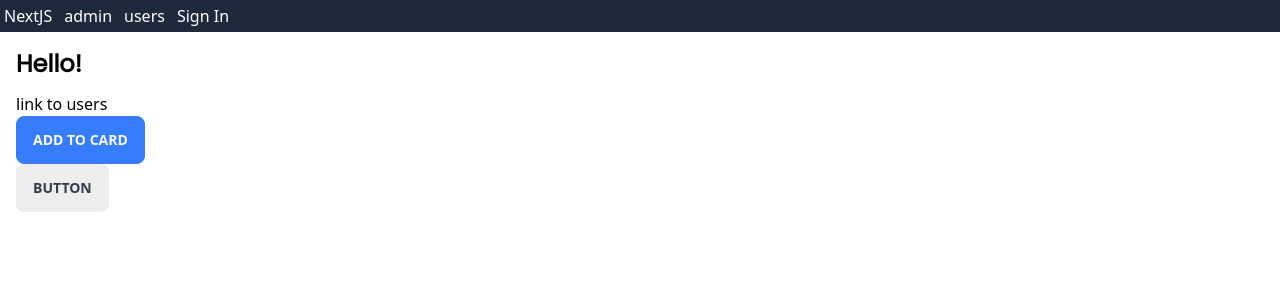
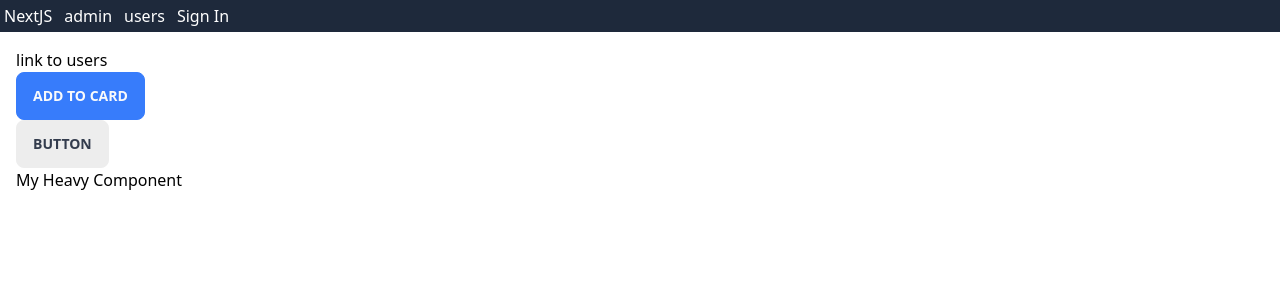
Before and after one commit to Nehorowo/nextjs-practice, a Next.js app: page / in a window 1280 px wide. Both pictures are taken after a click on the button "BUTTON". Shown: the top 300 px of the page. Built offline with nearby package versions, Linux system fonts and the light colour scheme; no server answers.

Commit message:
Lazy Loading

```diff
--- /dev/null
+++ b/app/components/HeavyComponent/HeavyComponent.tsx
@@ -0,0 +1,7 @@
+import React from "react";
+
+const HeavyComponent = () => {
+  return <div>My Heavy Component</div>;
+};
+
+export default HeavyComponent;
--- /dev/null
+++ b/app/components/HeavyComponent/index.ts
@@ -0,0 +1,3 @@
+import HeavyComponent from "./HeavyComponent";
+
+export default HeavyComponent;
--- a/app/components/index.ts
+++ b/app/components/index.ts
@@ -1,3 +1,5 @@
 import ProductCard from "./ProductCard";
+import HeavyComponent from "./HeavyComponent";
 
-export default ProductCard;
+export { ProductCard };
+export { HeavyComponent };
--- a/app/page.tsx
+++ b/app/page.tsx
@@ -1,18 +1,30 @@
+"use client";
 import Link from "next/link";
-import ProductCard from "./components";
-import { getServerSession } from "next-auth";
-import { authOptions } from "./api/auth/[...nextauth]/route";
-import { Metadata } from "next";
+import { ProductCard } from "./components";
+import { useState } from "react";
+// import { getServerSession } from "next-auth";
+// import { authOptions } from "./api/auth/[...nextauth]/route";
+import dynamic from "next/dynamic";
 
-export default async function Home() {
-  const session = await getServerSession(authOptions);
+// Lazy Loading
+const HeavyComponent = dynamic(() => import("./components/HeavyComponent"), {
+  ssr: false,
+  loading: () => <p>Loading...</p>,
+});
+
+export default function Home() {
+  const [visible, setVisible] = useState(false);
+  // const session = await getServerSession(authOptions);
 
   return (
     <main>
-      <h1>Hello! {session && <span>{session?.user?.name}</span>}</h1>
+      {/* <h1>Hello! {session && <span>{session?.user?.name}</span>}</h1> */}
       <Link href="/users">link to users</Link>
       <ProductCard />
-      <button className="btn">BUTTON</button>
+      <button className="btn" onClick={() => setVisible((prev) => !prev)}>
+        BUTTON
+      </button>
+      {visible && <HeavyComponent />}
     </main>
   );
 }
--- a/package.json
+++ b/package.json
@@ -21,6 +21,7 @@
     "eslint": "8.52.0",
     "eslint-config-next": "14.0.0",
     "fast-sort": "^3.4.0",
+    "lodash": "^4.17.21",
     "next": "14.0.0",
     "next-auth": "^4.24.4",
     "next-cloudinary": "^5.3.0",
@@ -36,6 +37,7 @@
   },
   "devDependencies": {
     "@types/bcrypt": "^5.0.2",
+    "@types/lodash": "^4.14.202",
     "daisyui": "^3.9.4"
   }
 }
```
Also changed, not shown: 1 other file (tests, documents, lock files or other folders).
